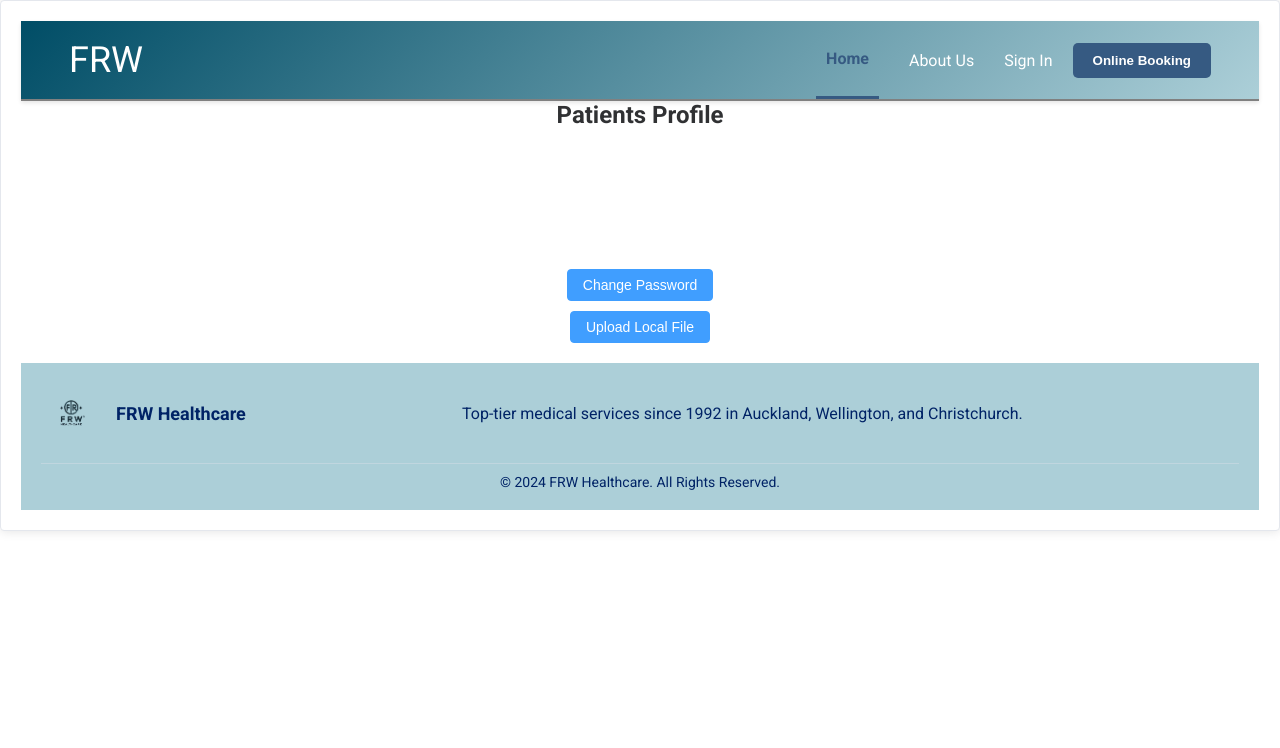
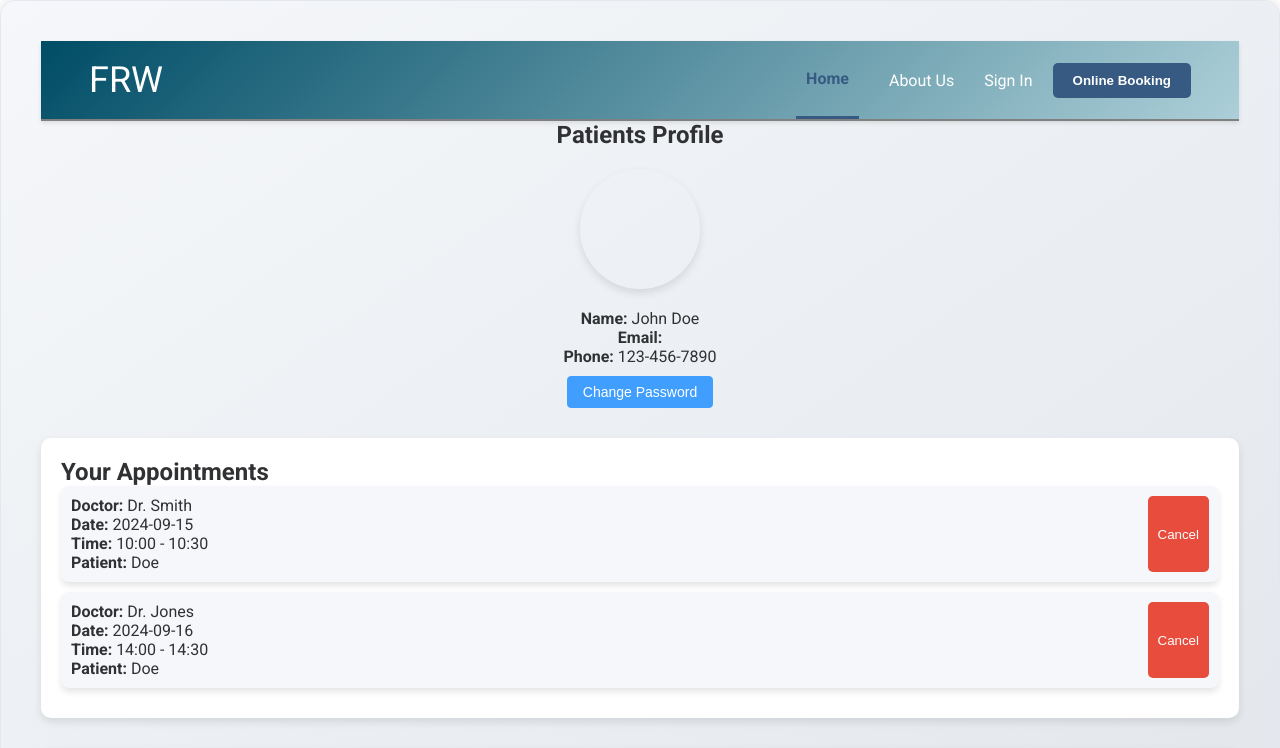
Before and after one commit to preyjk/Double-II, a Vue app in the folder frontend/: page /profile in a window 1280 px wide. Shown: the top 748 px of the page. Built offline with nearby package versions, Linux system fonts and the light colour scheme; what @fawmi/vue-google-maps would draw is missing.

Commit message:
update: personal profile page

```diff
--- a/frontend/src/pages/patients/PersonalProfilePage.vue
+++ b/frontend/src/pages/patients/PersonalProfilePage.vue
@@ -1,6 +1,8 @@
 <template>
-  <el-card>
+  <el-card class="profile-card">
+    <!-- Header -->
     <HeaderComponent />
+
     <div class="profile-header">
       <h2>Patients Profile</h2>
 
@@ -16,43 +18,31 @@
         <i v-else class="el-icon-plus avatar-uploader-icon"></i>
       </el-upload>
 
+      <!-- User Information -->
+      <div class="profile-info">
+        <p><strong>Name:</strong> {{ profileForm.name }}</p>
+        <p><strong>Email:</strong> {{ profileForm.email }}</p>
+        <p><strong>Phone:</strong> {{ profileForm.phone }}</p>
+      </div>
+
       <!-- Trigger to show the password change form modal -->
       <el-button type="primary" @click="showPasswordChangeModal" class="change-password-button">Change Password</el-button>
-
-      <!-- New File Upload Button -->
-      <el-upload
-        class="file-uploader"
-        action="https://jsonplaceholder.typicode.com/posts/"
-        :on-success="handleFileUploadSuccess"
-        :before-upload="beforeFileUpload"
-      >
-        <el-button type="primary" class="upload-button">Upload Local File</el-button>
-      </el-upload>
-
-      <!-- Display uploaded file name -->
-      <div v-if="uploadedFileName" class="uploaded-file">
-        <p>Uploaded file: {{ uploadedFileName }}</p>
-      </div>
     </div>
 
-    <!-- Full Password Change Form Modal as an Overlay -->
+    <!-- Password Change Modal -->
     <div v-if="isPasswordChangeVisible" class="modal-overlay">
       <div class="modal-dialog">
         <h3>Change Password</h3>
         <el-form :model="profileForm" ref="profileFormRef" label-width="100px">
-          <el-form-item label="Email">
-            <el-input v-model="profileForm.email" disabled></el-input>
-          </el-form-item>
           <el-form-item label="Old Password">
-            <el-input v-model="profileForm.oldPassword" type="text" placeholder="Enter old password" show-password></el-input>
+            <el-input v-model="profileForm.oldPassword" type="password" placeholder="Enter old password" show-password></el-input>
           </el-form-item>
           <el-form-item label="New Password">
-            <el-input v-model="profileForm.newPassword" type="text" placeholder="Enter new password" show-password></el-input>
+            <el-input v-model="profileForm.newPassword" type="password" placeholder="Enter new password" show-password></el-input>
           </el-form-item>
           <el-form-item label="Confirm Password">
-            <el-input v-model="profileForm.confirmPassword" type="text" placeholder="Confirm new password" show-password></el-input>
+            <el-input v-model="profileForm.confirmPassword" type="password" placeholder="Confirm new password" show-password></el-input>
           </el-form-item>
-
           <el-form-item>
             <el-button type="primary" @click="resetPassword">Reset Password</el-button>
             <el-button @click="closePasswordChangeModal">Cancel</el-button>
@@ -61,6 +51,47 @@
       </div>
     </div>
 
+    <!-- My Bookings Section -->
+    <div class="appointments-container">
+      <h2>Your Appointments</h2>
+      <div v-if="bookings && bookings.length">
+        <ul class="appointments-list">
+          <li
+            v-for="(booking, index) in bookings"
+            :key="index"
+            class="appointment-item"
+          >
+            <div class="appointment-details">
+              <p><strong>Doctor:</strong> Dr. {{ booking.DoctorName }}</p>
+              <p><strong>Date:</strong> {{ booking.Date }}</p>
+              <p><strong>Time:</strong> {{ booking.StartTime }} - {{ booking.EndTime }}</p>
+              <p><strong>Patient:</strong> {{ booking.LastName }}</p>
+              <p v-if="booking.Status === 'cancelled'" class="cancelled-message">
+                <strong>Status:</strong> Appointment Cancelled
+              </p>
+            </div>
+            <button
+              @click="cancelBooking(index)"
+              class="cancel-button"
+              :disabled="booking.Status === 'cancelled'"
+            >
+              Cancel
+            </button>
+          </li>
+        </ul>
+      </div>
+      <div v-else>
+        <p>You have no appointments scheduled.</p>
+      </div>
+    </div>
+
+    <!-- Medical Records Section (Placeholder for future development) -->
+    <div class="medical-records">
+      <h2>Your Medical Records</h2>
+      <p>No medical records available at this time.</p>
+    </div>
+
+    <!-- Footer -->
     <FooterComponent />
   </el-card>
 </template>
@@ -68,9 +99,9 @@
 <script>
 import { ref, onMounted } from "vue";
 import { useStore } from "vuex";
-import { changePassword } from "@/api/modules/user.js";
 import HeaderComponent from "@/components/patients/HeaderComponent.vue";
 import FooterComponent from "@/components/patients/FooterComponent.vue";
+import { changePassword } from "@/api/modules/user.js";
 
 export default {
   components: {
@@ -80,7 +111,9 @@ export default {
   setup() {
     const store = useStore();
     const profileForm = ref({
-      email: "",
+      name: "John Doe",
+      email: "john.doe@example.com",
+      phone: "123-456-7890",
       oldPassword: "",
       newPassword: "",
       confirmPassword: "",
@@ -89,14 +122,13 @@ export default {
 
     const profileFormRef = ref(null);
     const isPasswordChangeVisible = ref(false);
-    const isDialogVisible = ref(false);
-    const uploadedFileName = ref("");
+    const bookings = ref([]);
 
     const resetPassword = () => {
       if (profileForm.value.newPassword === profileForm.value.confirmPassword) {
         changePassword(profileForm.value.email, profileForm.value.oldPassword, profileForm.value.newPassword)
           .then(() => {
-            isDialogVisible.value = true;
+            alert("Password successfully changed!");
             closePasswordChangeModal();
           })
           .catch((error) => {
@@ -115,10 +147,6 @@ export default {
       isPasswordChangeVisible.value = false;
     };
 
-    const closeDialog = () => {
-      isDialogVisible.value = false;
-    };
-
     const handleAvatarSuccess = (response, file) => {
       profileForm.value.avatarUrl = URL.createObjectURL(file.raw);
     };
@@ -126,30 +154,42 @@ export default {
     const beforeAvatarUpload = (file) => {
       const isJPG = file.type === 'image/jpeg' || file.type === 'image/png';
       const isLt2M = file.size / 1024 / 1024 < 2;
-
       if (!isJPG) {
-        this.$message.error('Avatar picture must be JPG or PNG format!');
+        alert('Avatar picture must be JPG or PNG format!');
       }
       if (!isLt2M) {
-        this.$message.error('Avatar picture size must be less than 2MB!');
+        alert('Avatar picture size must be less than 2MB!');
       }
       return isJPG && isLt2M;
     };
 
-    const handleFileUploadSuccess = (response, file) => {
-      uploadedFileName.value = file.name;
-    };
-
-    const beforeFileUpload = (file) => {
-      const isLt10M = file.size / 1024 / 1024 < 10;
-      if (!isLt10M) {
-        this.$message.error('File size must be less than 10MB!');
-      }
-      return isLt10M;
+    const cancelBooking = (index) => {
+      const booking = bookings.value[index];
+      booking.Status = "cancelled";
     };
 
     onMounted(() => {
       profileForm.value.email = store.state.email || localStorage.getItem("userEmail");
+
+      // Fetch appointments (mocked data)
+      bookings.value = [
+        {
+          DoctorName: "Smith",
+          Date: "2024-09-15",
+          StartTime: "10:00",
+          EndTime: "10:30",
+          LastName: "Doe",
+          Status: "active",
+        },
+        {
+          DoctorName: "Jones",
+          Date: "2024-09-16",
+          StartTime: "14:00",
+          EndTime: "14:30",
+          LastName: "Doe",
+          Status: "active",
+        },
+      ];
     });
 
     return {
@@ -159,73 +199,114 @@ export default {
       isPasswordChangeVisible,
       showPasswordChangeModal,
       closePasswordChangeModal,
-      isDialogVisible,
-      closeDialog,
       handleAvatarSuccess,
       beforeAvatarUpload,
-      handleFileUploadSuccess,
-      beforeFileUpload,
-      uploadedFileName,
+      cancelBooking,
+      bookings,
     };
   },
 };
 </script>
 
 <style scoped>
+.profile-card {
+  background: linear-gradient(145deg, #f5f7fa, #e1e5ea);
+  border-radius: 15px;
+  box-shadow: 0 4px 8px rgba(0, 0, 0, 0.1);
+  padding: 20px;
+}
+
 .profile-header {
   text-align: center;
   margin-bottom: 20px;
 }
 
-.modal-overlay {
-  position: fixed;
-  top: 0;
-  left: 0;
-  right: 0;
-  bottom: 0;
-  background: rgba(255, 255, 255, 0.1);
-  backdrop-filter: blur(10px);
-  display: flex;
-  justify-content: center;
-  align-items: center;
-  z-index: 1000;
-}
-
-.modal-dialog {
-  background: rgba(255, 255, 255, 0.3);
-  border-radius: 15px;
-  padding: 20px;
-  text-align: center;
-}
-
 .avatar-uploader {
-  width: 100px;
-  height: 100px;
+  width: 120px;
+  height: 120px;
   margin: 20px auto;
   border-radius: 50%;
+  overflow: hidden;
+  box-shadow: 0 4px 8px rgba(0, 0, 0, 0.1);
 }
 
 .avatar-uploader-icon {
-  font-size: 28px;
+  font-size: 32px;
   color: #8c939d;
   height: 100%;
   display: flex;
   justify-content: center;
   align-items: center;
+  background-color: #f5f7fa;
+  border-radius: 50%;
+  transition: background-color 0.3s ease;
+}
+
+.avatar-uploader-icon:hover {
+  background-color: #e1e5ea;
 }
 
 .avatar {
-  width: 100px;
-  height: 100px;
-  border-radius: 50%;
+  width: 100%;
+  height: 100%;
   object-fit: cover;
 }
 
-.upload-button {
+.change-password-button {
   margin-top: 10px;
 }
 
-.uploaded-file {
-  margin-top: 20px;
+.appointments-container {
+  margin-top: 30px;
+  background: #ffffff;
+  padding: 20px;
+  border-radius: 10px;
+  box-shadow: 0 4px 8px rgba(0, 0, 0, 0.1);
+}
+
+.appointments-list {
+  list-style-type: none;
+  padding: 0;
+}
+
+.appointment-item {
+  display: flex;
+  justify-content: space-between;
+  background-color: #f5f7fa;
+  padding: 10px;
+  border-radius: 8px;
+  margin-bottom: 10px;
+  box-shadow: 0 4px 6px rgba(0, 0, 0, 0.1);
+}
+
+.appointment-details {
+  max-width: 75%;
+}
+
+.cancelled-message {
+  color: red;
+  font-weight: bold;
+}
+
+.cancel-button {
+  background-color: #e74c3c;
+  color: white;
+  padding: 5px 10px;
+  border: none;
+  border-radius: 5px;
+  cursor: pointer;
+  transition: background-color 0.3s ease;
+}
+
+.cancel-button:hover {
+  background-color: #c0392b;
+}
+
+.medical-records {
+  margin-top: 30px;
+  background-color: #ffffff;
+  padding: 20px;
+  border-radius: 10px;
+  box-shadow: 0 4px 8px rgba(0, 0, 0, 0.1);
 }
 </style>
```
